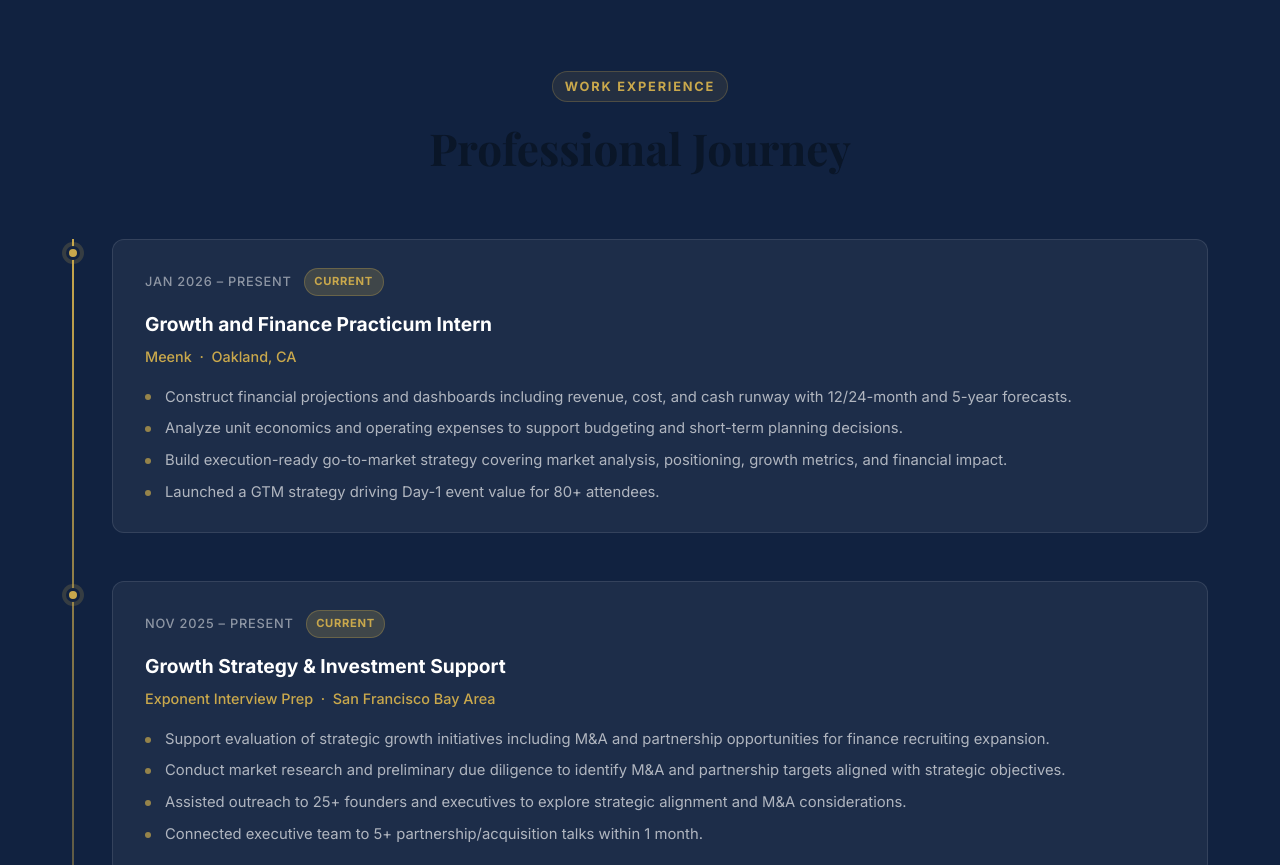
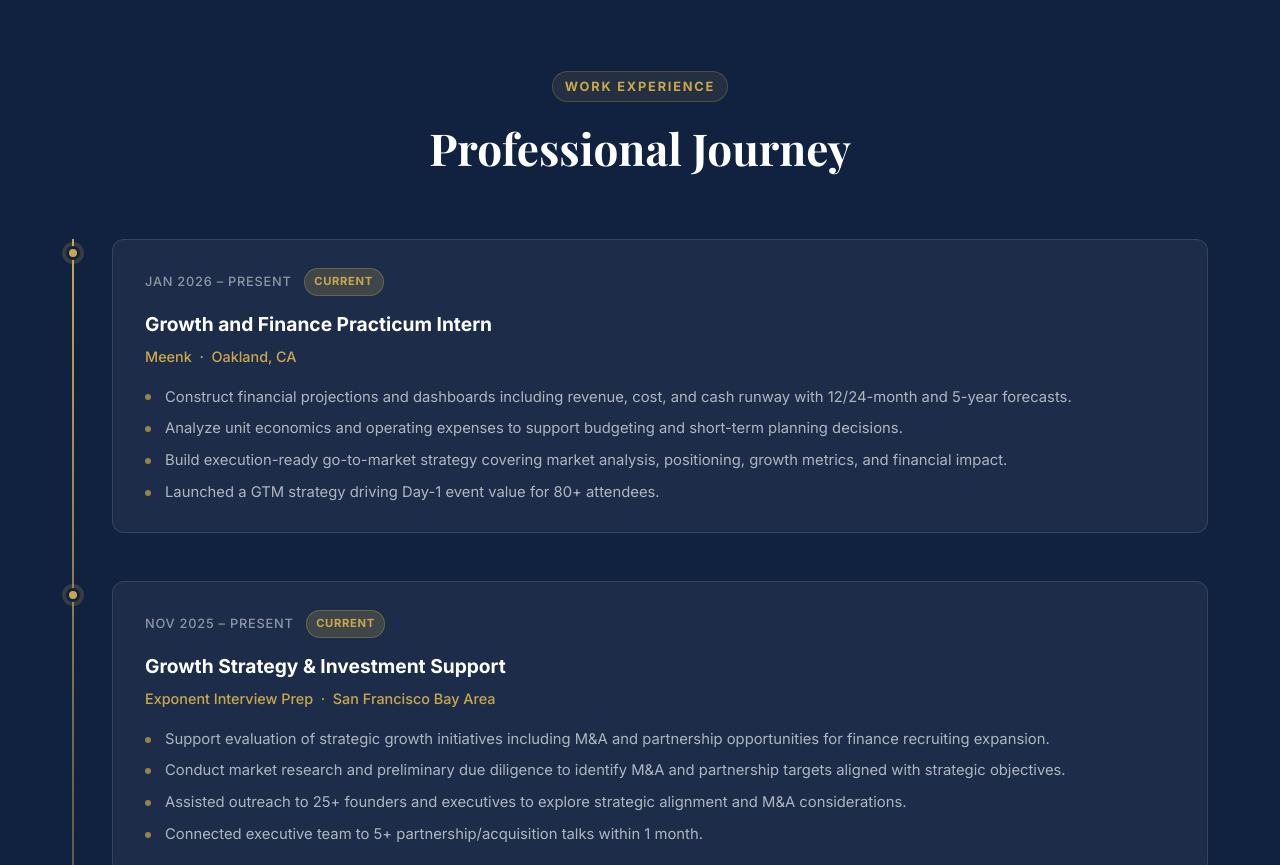
Before and after one commit to paullef010/PersonalWesbite, a plain HTML site: page index.html in a window 1280 px wide. Shown: the part 1900-2765 px from the top of the page. Drawn offline with nearby package versions, Linux system fonts and the light colour scheme.

Commit message:
Fix 'What I Bring' heading color to white on dark background
Co-Authored-By: Claude Sonnet 4.6 <noreply@anthropic.com>

```diff
--- a/styles.css
+++ b/styles.css
@@ -375,6 +375,7 @@ section { padding: 6rem 0; }
 .section-dark { background: var(--navy-mid); color: var(--white); }
 .section-dark .section-label { color: var(--accent); }
 .section-dark h2 { color: var(--white); }
+.section-dark .section-header h2 { color: var(--white); }
 .section-dark .section-sub { color: rgba(255,255,255,.6); }
 
 .container {
```
